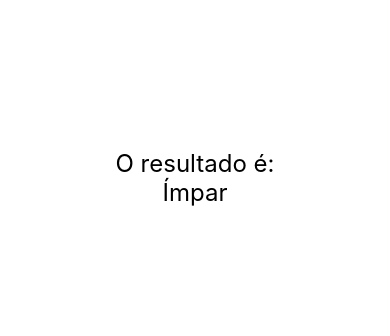
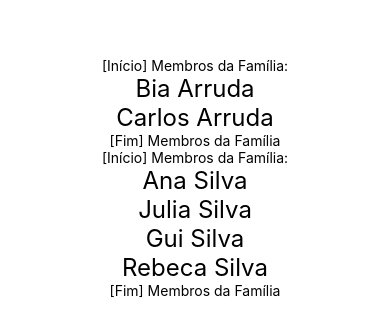
Before and after one commit to CauanDZN/exercicios-rn, a React Native app: screen / in a window 390 px wide. Shown: the part 244-580 px from the top of the page. Built offline with nearby package versions, Linux system fonts and the light colour scheme.

Commit message:
feat: props.children

```diff
--- a/src/App.js
+++ b/src/App.js
@@ -1,7 +1,9 @@
 import React from 'react'
 import { SafeAreaView, StyleSheet } from 'react-native'
 
-import ParImpar from './components/ParImpar'
+import Familia from './components/relacao/Familia'
+import Membro from './components/relacao/Membro'
+// import ParImpar from './components/ParImpar'
 // import Diferenciar from './components/Diferenciar'
 // import ContadorV2 from './components/contador/ContadorV2'
 // import Pai from './components/indireta/Pai'
@@ -17,8 +19,18 @@
 
 export default () => (
     <SafeAreaView style={style.App}>
+        <Familia>
+            <Membro nome="Bia" sobrenome="Arruda" />
+            <Membro nome="Carlos" sobrenome="Arruda" />
+        </Familia>
+        <Familia>
+            <Membro nome="Ana" sobrenome="Silva" />
+            <Membro nome="Julia" sobrenome="Silva" />
+            <Membro nome="Gui" sobrenome="Silva" />
+            <Membro nome="Rebeca" sobrenome="Silva" />
+        </Familia>
+        {/*
         <ParImpar num={3} />
-        {/*
         <Diferenciar />
         <ContadorV2 />
         <Pai />
--- /dev/null
+++ b/src/components/relacao/Familia.js
@@ -0,0 +1,12 @@
+import React from 'react'
+import { Text } from 'react-native'
+
+export default props => {
+    return (
+        <>
+            <Text>[Início] Membros da Família:</Text>
+            {props.children}
+            <Text>[Fim] Membros da Família</Text>
+        </>
+    )
+}
--- /dev/null
+++ b/src/components/relacao/Membro.js
@@ -0,0 +1,11 @@
+import React from 'react'
+import { Text } from 'react-native'
+import Estilo from '../estilo'
+
+export default props => {
+    return (
+        <Text style={Estilo.textogrande}>
+            {props.nome} {props.sobrenome}
+        </Text>
+    )
+}
```
